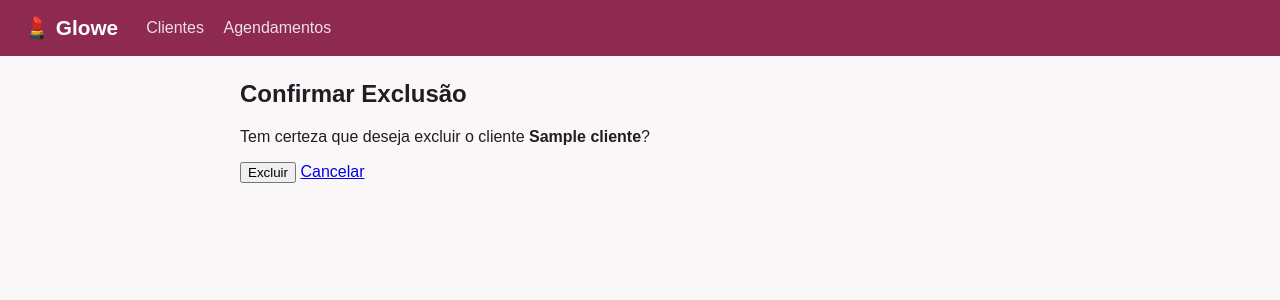
After one commit to luizeduardoritter1/glowe, a Django app: template backend/core/templates/core/confirmar_exclusao.html in a window 1280 px wide. The commit adds this page. Shown: the top 300 px of the page. Run offline with Django 5.2, Linux system fonts and the light colour scheme; the template is opened without the code that fills it: most values are stand-ins (such as "Sample title", 1, 10 or a date in 2020).

Commit message:
feat: adiciona exclusão de clientes (CRUD completo)

```diff
--- /dev/null
+++ b/backend/core/templates/core/confirmar_exclusao.html
@@ -0,0 +1,13 @@
+{% extends 'core/base.html' %}
+
+{% block titulo %}Confirmar Exclusão - Glowe{% endblock %}
+
+{% block conteudo %}
+    <h2>Confirmar Exclusão</h2>
+    <p>Tem certeza que deseja excluir o cliente <strong>{{ cliente.nome }}</strong>?</p>
+    <form method="post">
+        {% csrf_token %}
+        <button type="submit">Excluir</button>
+        <a href="{% url 'detalhe_cliente' id=cliente.id %}">Cancelar</a>
+    </form>
+{% endblock %}
--- a/backend/core/templates/core/detalhe_cliente.html
+++ b/backend/core/templates/core/detalhe_cliente.html
@@ -17,4 +17,5 @@
         {% endfor %}
     </ul>
     <a href="{% url 'editar_cliente' cliente.id %}">✏️ Editar</a>
+    <a href="{% url 'excluir_cliente' cliente.id %}">🗑️ Excluir</a>
 {% endblock %}
--- a/backend/core/urls.py
+++ b/backend/core/urls.py
@@ -11,6 +11,7 @@ urlpatterns = [
     path('clientes/', views.lista_clientes, name='lista_clientes'),
     path('clientes/novo/', views.novo_cliente, name='novo_cliente'),
     path('clientes/<int:id>/editar/', views.editar_cliente, name='editar_cliente'),
+    path('clientes/<int:id>/excluir/', views.excluir_cliente, name='excluir_cliente'),
 
     # Endereço /clientes/<numero>/  →  chama a view detalhe_cliente
     # <int:id> captura um número da URL e entrega pra view no parâmetro 'id'.
```
Also changed, not shown: backend/core/views.py (+7 -0 lines).
